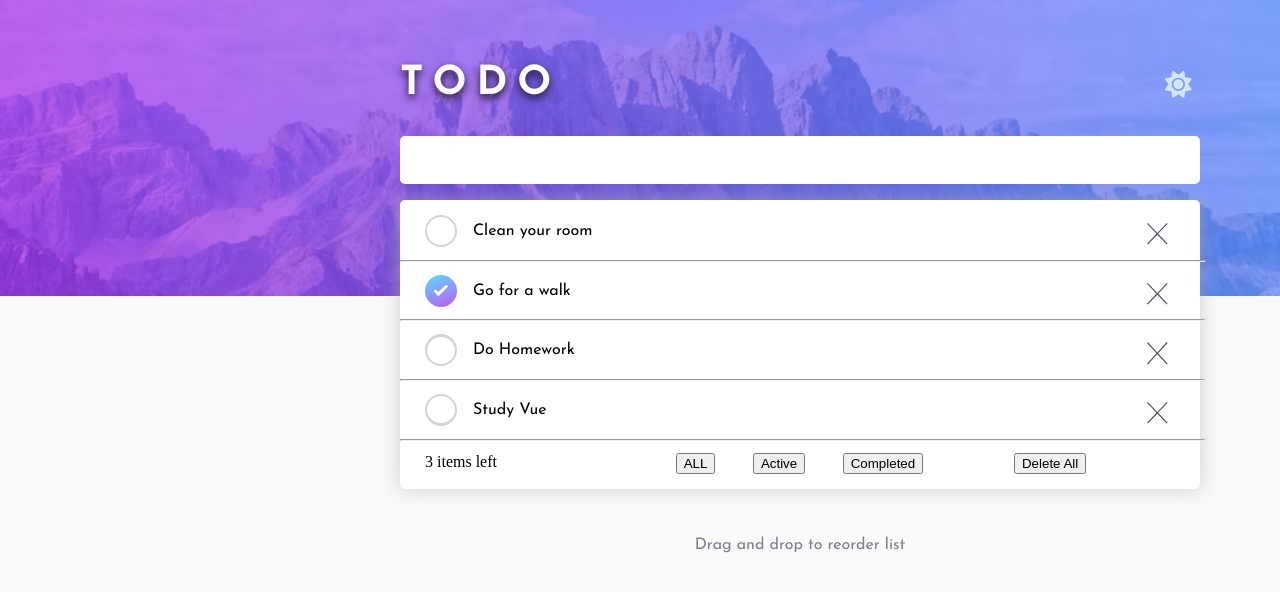
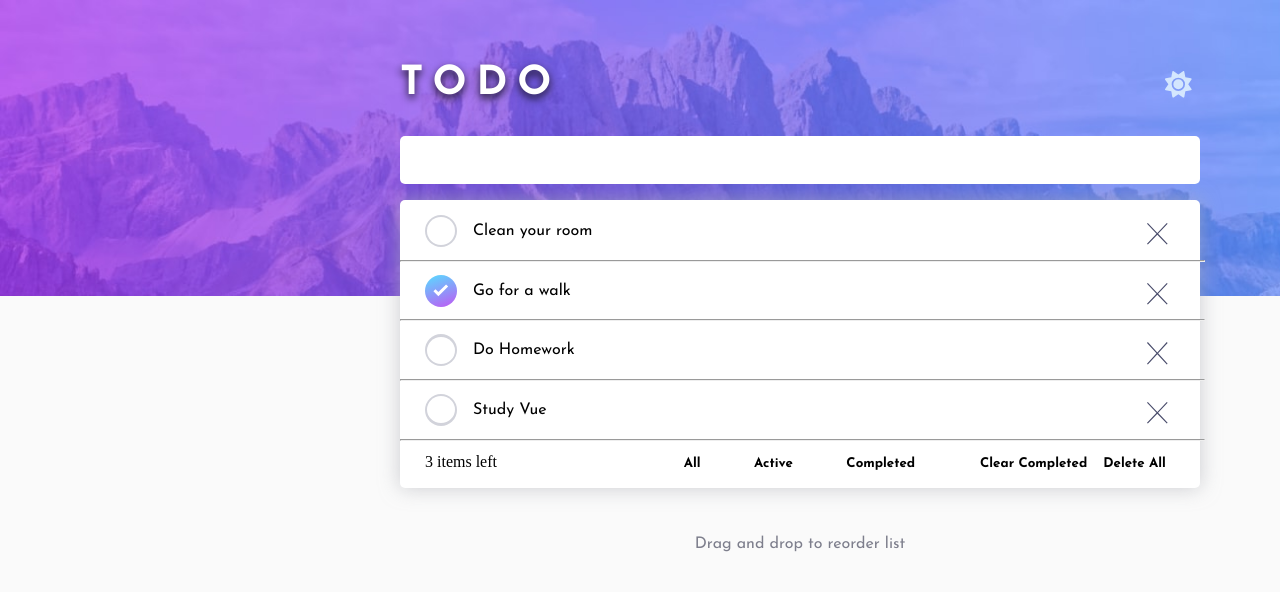
Before and after one commit to Makita7/Vue-TodoList, a Vue app: page / in a window 1280 px wide. Shown: the top 592 px of the page. Built offline with nearby package versions, Linux system fonts and the light colour scheme.

Commit message:
added clear completed

```diff
--- a/src/App.vue
+++ b/src/App.vue
@@ -56,7 +56,8 @@
                 this.All = this.All.filter((t) => t !== todo)
             },
             ClearCompleted(){
-                this.Completed = this.Completed.filter((t) => t.done === false)
+                this.TodoList = this.TodoList.filter((t) => t.done === false)
+                this.All = this.All.filter((t) => t.done === false)
             },
             getAll(){
                 return this.TodoList = this.All
@@ -105,7 +106,7 @@
                         <hr class="divider"/>
                     </div>
 
-                    <BaseListFilters :All="All" @getAll="getAll()" @DeleteAll='DeleteAll()' @getCompleted="getCompleted()" @getActive="getActive()"/>
+                    <BaseListFilters :All="All" @getAll="getAll()" @DeleteAll='DeleteAll()' @getCompleted="getCompleted()" @getActive="getActive()" @ClearCompleted="ClearCompleted()"/>
                 </div>
                 <p class="dragtext">Drag and drop to reorder list</p>
             </div>
--- a/src/components/BaseListFilters.vue
+++ b/src/components/BaseListFilters.vue
@@ -16,6 +16,9 @@
             DeleteAll(){
                 this.$emit('DeleteAll')
             },
+            ClearCompleted(){
+                this.$emit('ClearCompleted')
+            }
         },
     }
 </script>
@@ -26,15 +29,13 @@
             {{All.filter(t => t.done === false).length}} items left
         </div>
         <div class="col flex filters">
-            <button @click="getAll()">ALL</button>
+            <button @click="getAll()">All</button>
             <button @click="getActive()">Active</button>
             <button @click="getCompleted()">Completed</button>
         </div>
-        <div class="col">
-            <button @click="DeleteAll()">
-                Delete All
-            </button>
-
+        <div class="col deleteBtn">
+            <button @click="ClearCompleted()">Clear Completed</button>
+            <button @click="DeleteAll()">Delete All</button>
         </div>
     </div>
 </template>
@@ -51,4 +52,16 @@
     .count{
         text-align: left;
     }
+    button{
+        background-color: #f0f8ff00;
+        border-color: #f0f8ff00;
+        font-weight: 600;
+        transition: 0.5s;
+    }
+    button:hover{
+        opacity: 0.6;
+    }
+    .deleteBtn{
+        text-align: right !important;
+    }
 </style>
--- a/src/style.css
+++ b/src/style.css
@@ -32,4 +32,5 @@ p, input{
 
 button{
     cursor: pointer;
+    font-family: 'Josefin Sans', sans-serif;
 }
```
